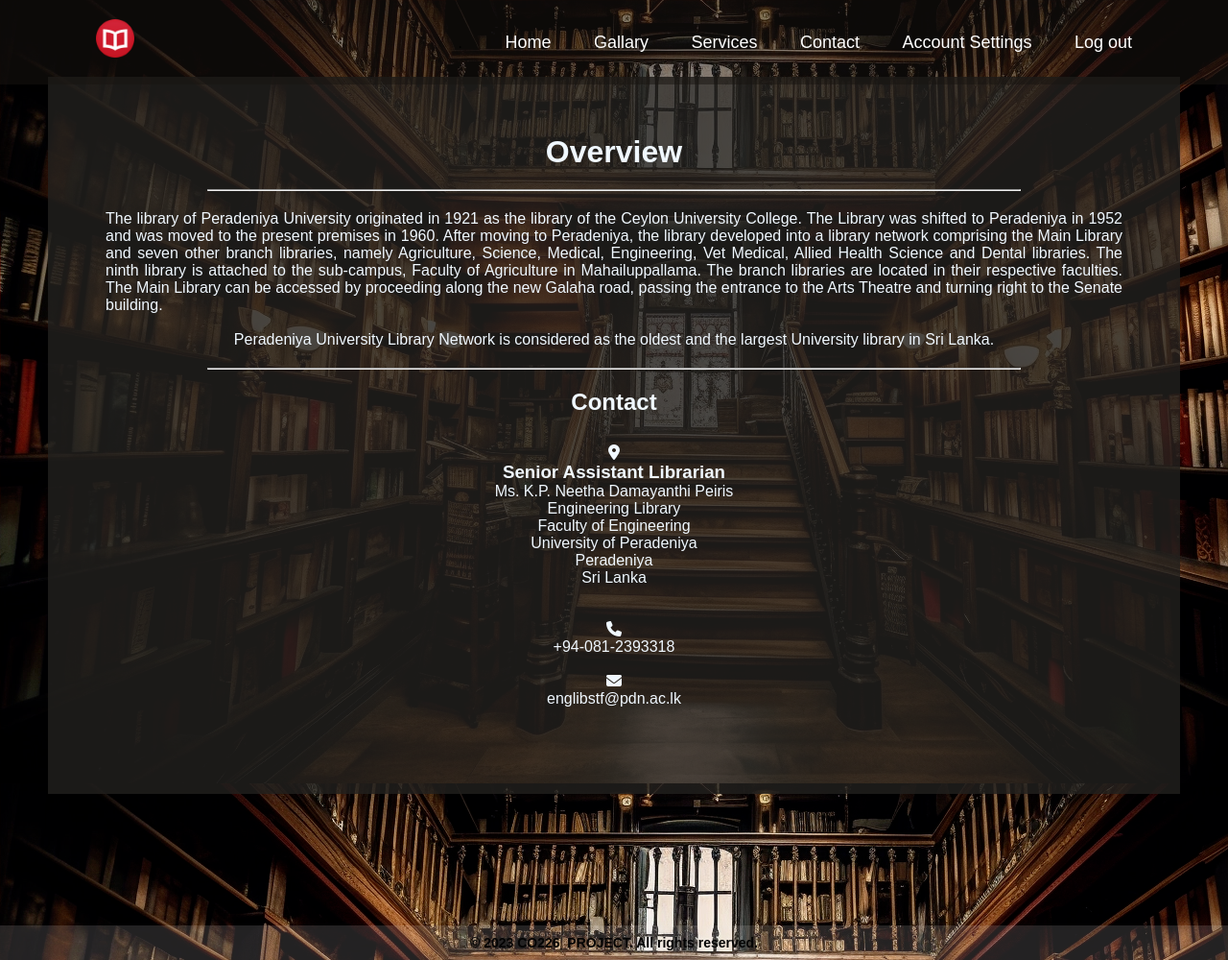
After one commit to cepdnaclk/e19-co226-Library-Managment-System, a PHP site: page /about.html in a window 1280 px wide. The commit adds this page. Shown: the whole page at 96% size. Run offline with PHP 8.4, Linux system fonts and the light colour scheme; some libraries are stand-ins or nearby versions.

Commit message:
add about page

```diff
--- /dev/null
+++ b/about.html
@@ -0,0 +1,77 @@
+<!DOCTYPE html>
+<html lang="en">
+<head>
+    <title>Overview - Engineering Library</title>
+
+    <meta charset="UTF-8">
+    <meta http-equiv="X-UA-Compatible" content="IE=edge">
+    <meta name="viewport" content="width=device-width, initial-scale=1.0">
+    <script src="https://kit.fontawesome.com/d74e43ef35.js" crossorigin="anonymous"></script>
+    <link rel="shortcut icon" href="/assert/img/icosmall.png">
+    <link rel="stylesheet" href="assert/css/style.css">
+</head>
+<body>
+
+ <!--Ion icons js link -->
+ <script src="https://unpkg.com/ionicons@latest/dist/ionicons.js"></script>
+
+    <header class="header">         <!-- This is the header section of the web page. It typically contains elements
+        like the website's logo, navigation menu, and other important information that
+    should be displayed at the top of the page.-->
+        <a href="#" class="logo">
+            <img src="assert/img/icosmall.png">
+        </a>     <!--# is a  placeholder for url -->
+
+        <nav class="navbar">          <!--The nav tag is used to define a block of navigation links.-->.
+            <a href="#">Home</a>
+            <a href="#">Gallary</a>
+            <a href="#">Services</a>
+            <a href="#">Contact</a>
+            <a href="#">Account Settings</a>
+            <a href="logout.php">Log out</a>
+        </nav>
+    </header>
+
+    <div class="overview">
+
+        <h1>Overview</h1>
+        <hr>
+        <p>The library of Peradeniya University originated in 1921 as the library of the Ceylon University College. The Library was shifted
+            to Peradeniya in 1952 and was moved to the present premises in 1960. After moving to Peradeniya, the library developed into a
+            library network comprising the Main Library and seven other branch libraries, namely Agriculture, Science, Medical, Engineering,
+            Vet Medical, Allied Health Science and Dental libraries. The ninth library is attached to the sub-campus, Faculty of Agriculture
+            in Mahailuppallama. The branch libraries are located in their respective faculties. The Main Library can be accessed by proceeding
+            along the new Galaha road, passing the entrance to the Arts Theatre and turning right to the Senate building.</p>
+        <br/>
+        <p>Peradeniya University Library Network is considered as the oldest and the largest University library in Sri Lanka.</p>
+        <hr/>
+        <h2>Contact</h2>
+        <div class="address">
+            <i class="fa-solid fa-location-dot"></i>
+            <h3>Senior Assistant Librarian</h3>
+            <p>Ms. K.P. Neetha Damayanthi Peiris</p>
+            <p>Engineering Library</p>
+            <p>Faculty of Engineering</p>
+            <p>University of Peradeniya</p>
+            <p>Peradeniya</p>
+            <p>Sri Lanka</p>
+            <br/>
+            <br/>
+            <i class="fa-solid fa-phone"></i>
+            <p>+94-081-2393318</p>
+            <br/>
+            <i class="fa-solid fa-envelope"></i>
+            <p>englibstf@pdn.ac.lk</p>
+        </div>
+    </div>
+
+    <footer class="footer">                               <!--<footer> element, which is typically used to contain information about
+                                                            the website or web page that is placed at the bottom of the page. -->
+        <p>&copy; 2023 CO226_PROJECT. All rights reserved.</p>
+    </footer>
+
+
+
+
+</body>
+</html>
--- a/assert/css/style.css
+++ b/assert/css/style.css
@@ -196,3 +196,34 @@ body{
     font-weight: 700;
     font-size: 14px;
 }
+
+.overview{
+    color: aliceblue;
+    position: relative;
+    text-align: center;
+    padding: 60px;
+    margin: 50px;
+    margin-top: 80px;
+    background-color: rgba(34, 32, 30, 0.815);
+    display: flex;
+    flex-direction: column;
+    align-items: center;
+
+}
+
+hr{
+    width: 80%;
+    margin: 20px;
+}
+
+.overview p{
+    text-align: justify;
+}
+
+.address{
+    margin: 30px;
+}
+
+.address p{
+    text-align: center;
+}
```
